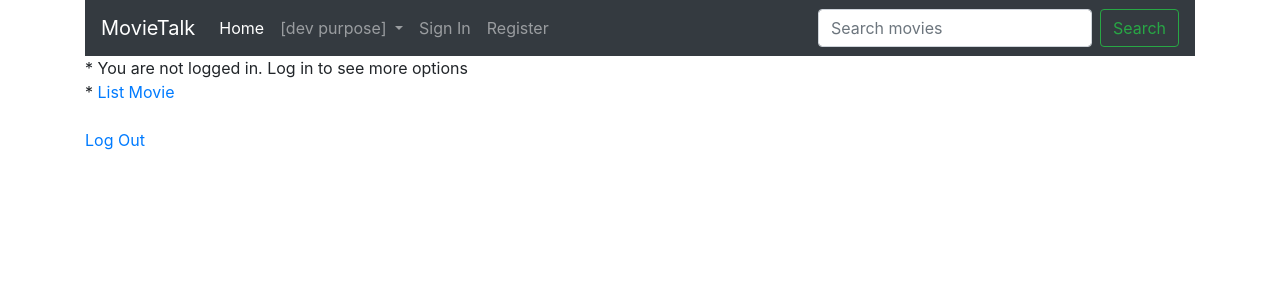
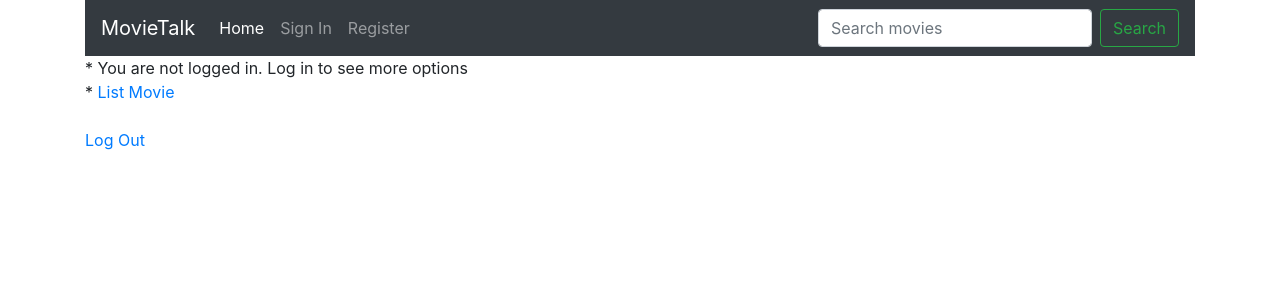
Before and after one commit to last72/csg2431at1st, a PHP site: page / in a window 1280 px wide. Shown: the top 300 px of the page. Run offline with PHP 8.4, Linux system fonts and the light colour scheme.

Commit message:
comment dev menu

```diff
--- a/index.php
+++ b/index.php
@@ -32,7 +32,7 @@ if (session_status() == PHP_SESSION_NONE) {
 		      <li class="nav-item active">
 		        <a class="nav-link" href="index.php">Home <span class="sr-only">(current)</span></a>
 		      </li>
-					<li class="nav-item dropdown">
+					<!-- <li class="nav-item dropdown">
 		        <a class="nav-link dropdown-toggle" href="#" id="navbarDropdown" role="button" data-toggle="dropdown" aria-haspopup="true" aria-expanded="false">
 		          [dev purpose]
 		        </a>
@@ -45,7 +45,7 @@ if (session_status() == PHP_SESSION_NONE) {
 							<a class="dropdown-item" href="php/listMovies.php">List Movie</a>
 		          <a class="dropdown-item" href="php/editMovie.php">Edit Movie</a>
 							</div>
-		      </li>
+		      </li> -->
 
 	<?php
 	//If the "uname" session variable is not set or is empty, redirect to login page
```
